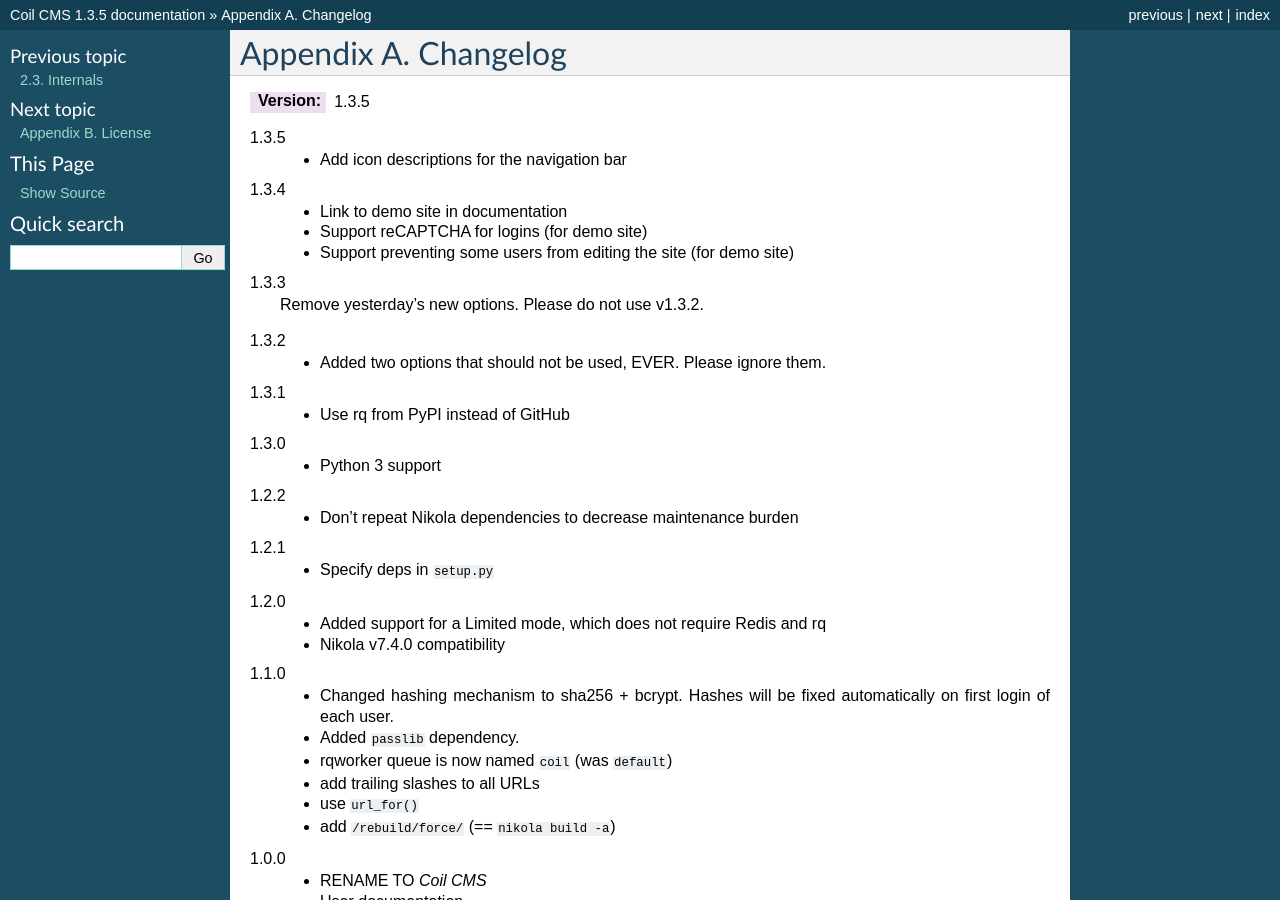
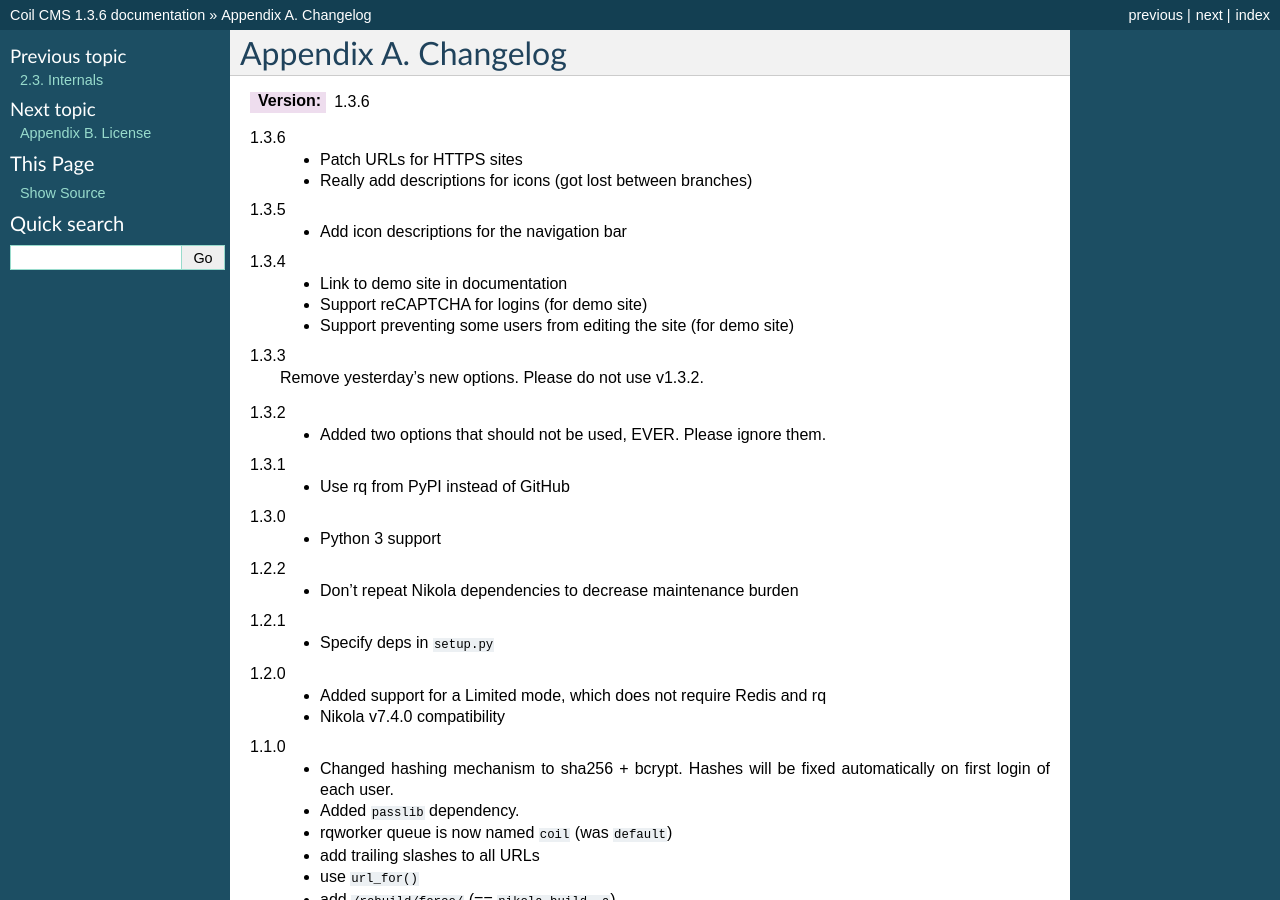
Before and after one commit to getnikola/coil, a Sphinx documentation site: the page built from docs/CHANGELOG.rst, in a window 1280 px wide and 900 px high. Built offline with Sphinx 7.4.7, drawn with Linux system fonts in a browser that asks for light colours; some of the changed text lies outside the part shown.

Commit message:
v1.3.6: patch URLs, really add the descriptions
Signed-off-by: Chris Warrick <kwpolska@gmail.com>

```diff
--- a/CHANGELOG.rst
+++ b/CHANGELOG.rst
@@ -2,7 +2,11 @@
 Appendix A. Changelog
 =====================
 
-:Version: 1.3.5
+:Version: 1.3.6
+
+1.3.6
+    * Patch URLs for HTTPS sites
+    * Really add descriptions for icons (got lost between branches)
 
 1.3.5
     * Add icon descriptions for the navigation bar
--- a/CONTRIBUTING.rst
+++ b/CONTRIBUTING.rst
@@ -6,7 +6,7 @@
 :Copyright: © 2015, Chris Warrick.
 :License: BSD (see /LICENSE or :doc:`Appendix B <LICENSE>`.)
 :Date: 2015-08-17
-:Version: 1.3.5
+:Version: 1.3.6
 
 .. index:: contributing
 
--- a/coil/__init__.py
+++ b/coil/__init__.py
@@ -29,4 +29,4 @@
 
 __all__ = ['__version__']
 
-__version__ = '1.3.5'
+__version__ = '1.3.6'
--- a/docs/CHANGELOG.rst
+++ b/docs/CHANGELOG.rst
@@ -2,7 +2,11 @@
 Appendix A. Changelog
 =====================
 
-:Version: 1.3.5
+:Version: 1.3.6
+
+1.3.6
+    * Patch URLs for HTTPS sites
+    * Really add descriptions for icons (got lost between branches)
 
 1.3.5
     * Add icon descriptions for the navigation bar
--- a/docs/CONTRIBUTING.rst
+++ b/docs/CONTRIBUTING.rst
@@ -6,7 +6,7 @@
 :Copyright: © 2015, Chris Warrick.
 :License: BSD (see /LICENSE or :doc:`Appendix B <LICENSE>`.)
 :Date: 2015-08-17
-:Version: 1.3.5
+:Version: 1.3.6
 
 .. index:: contributing
 
--- a/docs/conf.py
+++ b/docs/conf.py
@@ -55,9 +55,9 @@
 # built documents.
 #
 # The short X.Y version.
-version = '1.3.5'
+version = '1.3.6'
 # The full version, including alpha/beta/rc tags.
-release = '1.3.5'
+release = '1.3.6'
 
 # The language for content autogenerated by Sphinx. Refer to documentation
 # for a list of supported languages.
--- a/setup.py
+++ b/setup.py
@@ -7,7 +7,7 @@
     dependencies = [l.strip() for l in fh]
 
 setup(name='coil',
-      version='1.3.5',
+      version='1.3.6',
       description='A user-friendly CMS frontend for Nikola.',
       keywords='coil,nikola,cms',
       author='Chris Warrick, Roberto Alsina, Henry Hirsch et al.',
```
